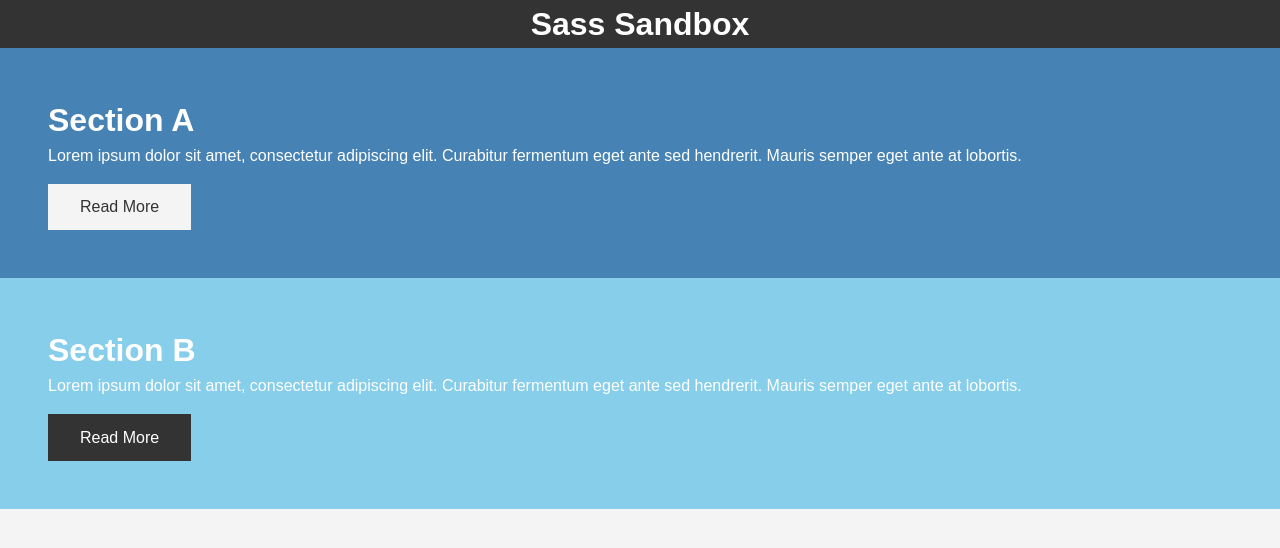
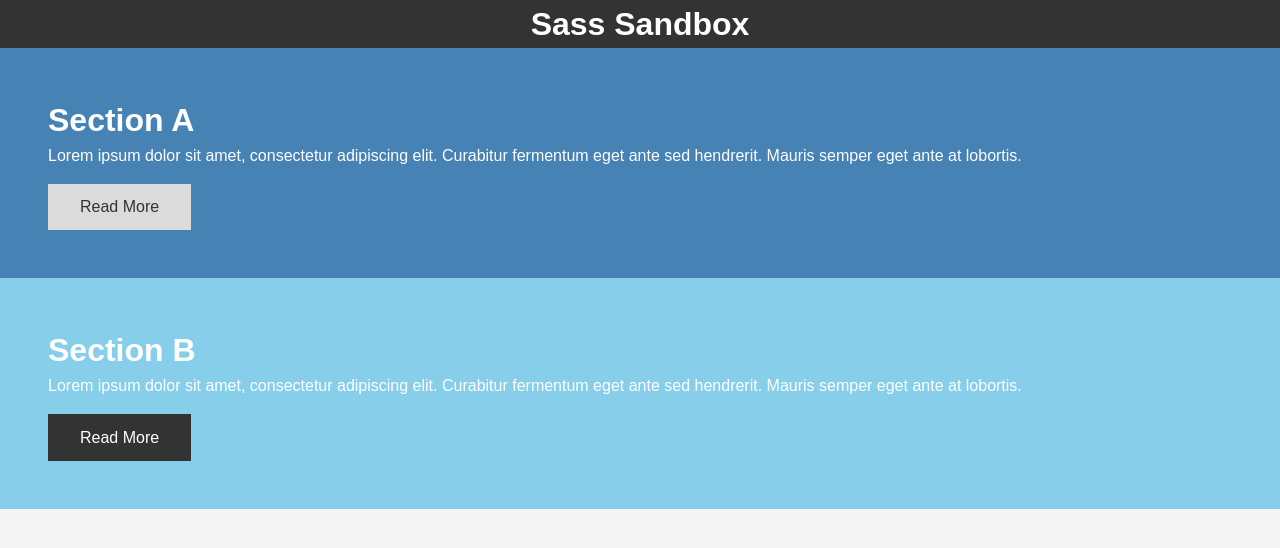
Before and after one commit to Object-ions/scss-sandbox, a React (Create React App) app: page / in a window 1280 px wide. In both pictures the pointer is over the link 119 px from the left and 207 px from the top of the page. Shown: the top 548 px of the page. Built offline with nearby package versions, Linux system fonts and the light colour scheme.

Commit message:
Practice mixins and built-in fx - darken and lighten

```diff
--- a/src/Components/App.scss
+++ b/src/Components/App.scss
@@ -54,10 +54,20 @@ header {
     @extend %btn-shared;
     background: $light-color;
     color: #333;
+
+    &:hover {
+      // @include transform(rotate(20deg));
+      background: darken($light-color, 10%);
+    }
   }
   &-dark {
     @extend %btn-shared;
     background: $dark-color;
     color: #fff;
+
+    &:hover {
+      // @include transform(rotate(-20deg));
+      background: lighten($dark-color, 10%);
+    }
   }
 }
--- a/src/scss/_functions.scss
+++ b/src/scss/_functions.scss
@@ -1,3 +1,4 @@
+// Set text color
 @function set-text-color($bgColor) {
   @if (lightness($bgColor) > 50) {
     @return #000;
@@ -5,3 +6,10 @@
     @return #fff;
   }
 }
+
+// Transform mixing
+@mixin transform($property) {
+  --webkit-transform: $property;
+  -ms-transform: $property;
+  transform: $property;
+}
```
